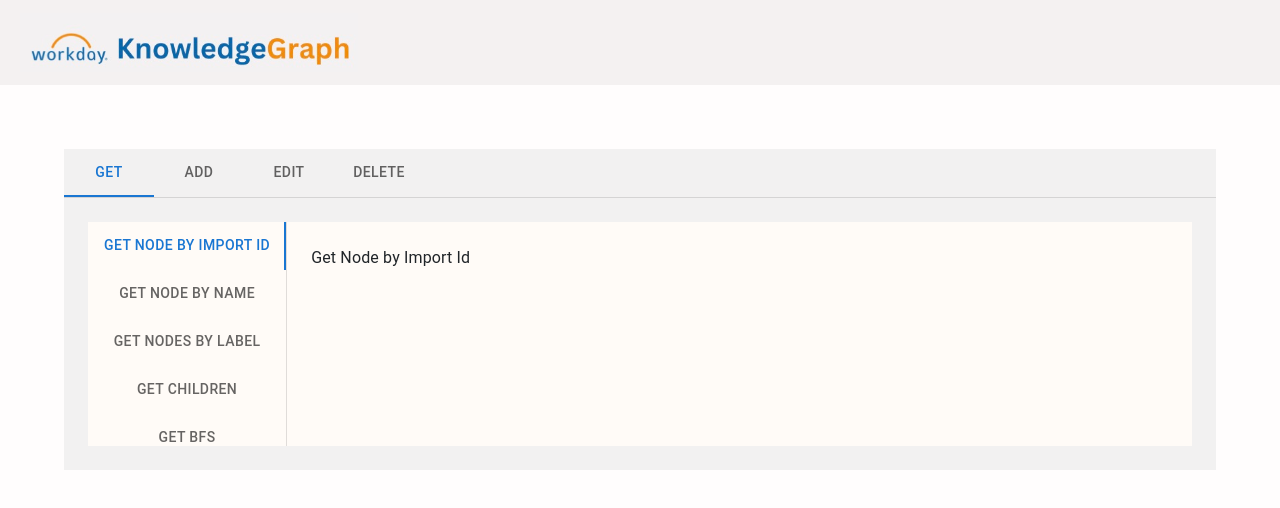
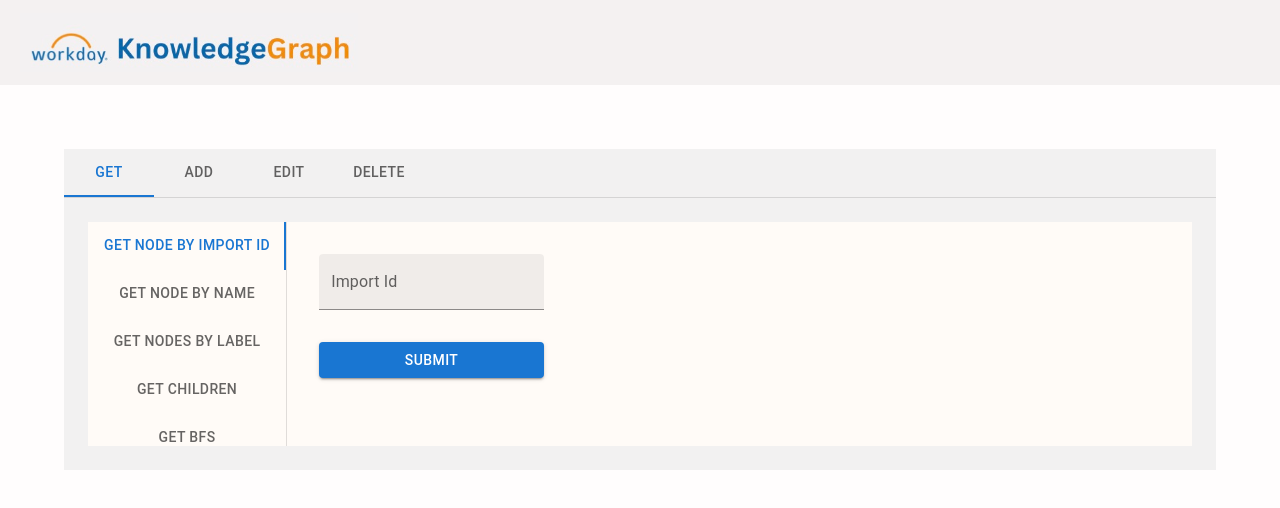
Before and after one commit to radhikabajaj123/Knowledge-Graph-Frontend, a React (Create React App) app: page / in a window 1280 px wide. Shown: the top 508 px of the page. Built offline with nearby package versions, Linux system fonts and the light colour scheme.

Commit message:
added input form for "get node by import id"

```diff
--- a/src/components/VerticalTabPanel.js
+++ b/src/components/VerticalTabPanel.js
@@ -4,6 +4,9 @@
 import Tab from '@mui/material/Tab';
 import Typography from '@mui/material/Typography';
 import Box from '@mui/material/Box';
+import Button from '@mui/material/Button';
+import TextField from '@mui/material/TextField';
+import Stack from '@mui/system/Stack';
 
 function TabPanel(props) {
   const { children, value, index, ...other } = props;
@@ -66,8 +69,22 @@
         <Tab label="Get DFS" {...a11yProps(5)} />
       </Tabs>
       <TabPanel value={value} index={0}>
-        Get Node by Import Id
-      </TabPanel>
+        <Box
+        component="form"
+        sx={{
+            '& > :not(style)': { m: 1, width: '25ch' },
+        }}
+        noValidate
+        autoComplete="off"
+        >
+
+            <Stack spacing={4}>
+                <TextField id="filled-basic" label="Import Id" variant="filled" />
+                <Button variant="contained">Submit</Button>
+            </Stack>
+
+        </Box>
+    </TabPanel>
       <TabPanel value={value} index={1}>
         Get Node by Name
       </TabPanel>
```
